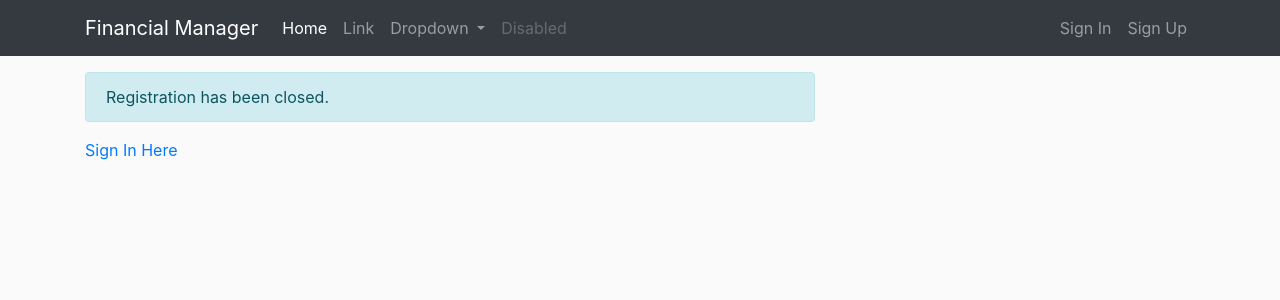
After one commit to dmitriyklebanov/bsuir_2020_python, a Django app: page /registration/closed/ in a window 1280 px wide. The commit adds this page. Shown: the top 300 px of the page. Run offline with Django 3.2, Linux system fonts and the light colour scheme; some libraries are stand-ins or nearby versions.

Commit message:
add 2 step registration

```diff
--- a/financial_manager/settings.py
+++ b/financial_manager/settings.py
@@ -40,6 +40,7 @@ INSTALLED_APPS = [
     'django.contrib.staticfiles',
 
     'crispy_forms',
+    'django_registration',
     'phone_field',
 
     'pages.apps.PagesConfig',
@@ -157,3 +158,5 @@ EMAIL_PORT = 587
 EMAIL_USE_TLS = True
 EMAIL_HOST_USER = os.environ.get('FM_EMAIL_USER')
 EMAIL_HOST_PASSWORD = os.environ.get('FM_EMAIL_PASSWORD')
+
+ACCOUNT_ACTIVATION_DAYS = 2
--- a/templates/base.html
+++ b/templates/base.html
@@ -51,7 +51,7 @@
                 <a class="nav-item nav-link" href="{% url 'logout' %}">Sign Out</a>
               {% else %}
                 <a class="nav-item nav-link" href="{% url 'login' %}">Sign In</a>
-                <a class="nav-item nav-link" href="{% url 'register' %}">Sign Up</a>
+                <a class="nav-item nav-link" href="{% url 'registration_register' %}">Sign Up</a>
               {% endif %}
           </div>
         </div>
--- a/users/templates/users/login.html
+++ b/users/templates/users/login.html
@@ -19,7 +19,7 @@
         </form>
         <div class="border-top pt-3">
             <small class="text-muted">
-                Don't Have An Account? <a class="ml-2" href="{% url 'register' %}">Sign Up Now</a>
+                Don't Have An Account? <a class="ml-2" href="{% url 'registration_register' %}">Sign Up Now</a>
             </small>
         </div>
     </div>
--- /dev/null
+++ b/users/templates/users/registration/activation_email/subject.txt
@@ -0,0 +1 @@
+Account activation - {{ site }}
--- /dev/null
+++ b/users/templates/users/registration/closed.html
@@ -0,0 +1,12 @@
+{% extends "base.html" %}
+
+{% block title %}
+    Closed
+{% endblock %}
+
+{% block content %}
+    <div class="alert alert-info">
+        Registration has been closed.
+    </div>
+    <a href="{% url 'login' %}">Sign In Here</a>
+{% endblock content %}
--- a/users/urls.py
+++ b/users/urls.py
@@ -1,13 +1,48 @@
 from django.contrib.auth import views as auth_views
-from django.urls import path
+from django.urls import path, include, reverse_lazy
 
+from django.views.generic.base import TemplateView
+
+from django_registration.backends.activation import views as registration_views
 from users import views as users_views
 
 urlpatterns = [
-    path('register/', users_views.register, name='register'),
     path('profile/', users_views.profile, name='profile'),
+
+    path('registration/register/',
+         registration_views.RegistrationView.as_view(
+             template_name='users/registration/register.html',
+             email_body_template='users/registration/activation_email/body.txt',
+             email_subject_template='users/registration/activation_email/subject.txt',
+             success_url=reverse_lazy("registration_complete"),
+             disallowed_url=reverse_lazy("registration_disallowed"),
+         ),
+         name='registration_register'),
+
+    path('registration/complete/',
+         TemplateView.as_view(template_name='users/registration/complete.html'),
+         name='registration_complete'),
+
+    path('registration/closed/',
+         TemplateView.as_view(template_name='users/registration/closed.html'),
+         name='registration_disallowed'),
+
+    path('registration/activate/<str:activation_key>/',
+         registration_views.ActivationView.as_view(
+             template_name='users/registration/activation_failed.html',
+             success_url=reverse_lazy("registration_activation_complete")
+         ),
+         name='registration_activate'),
+
+    path('registration/activation/complete/',
+         TemplateView.as_view(template_name='users/registration/activation_complete.html'),
+         name='registration_activation_complete'),
+
+
     path('login/', auth_views.LoginView.as_view(template_name='users/login.html'), name='login'),
     path('logout/', auth_views.LogoutView.as_view(template_name='users/logout.html'), name='logout'),
+
+
     path('password-reset/request/',
          auth_views.PasswordResetView.as_view(template_name='users/password_reset/request.html'),
          name='password_reset_request'),
@@ -23,5 +58,4 @@ urlpatterns = [
     path('password-reset/confirm/<uidb64>/<token>/',
          auth_views.PasswordResetConfirmView.as_view(template_name='users/password_reset/confirm.html'),
          name='password_reset_confirm'),
-
 ]
```
Also changed, not shown: users/forms.py (+0 -9 lines), users/templates/users/registration/activation_complete.html (added, +12 -0 lines), users/templates/users/registration/activation_email/body.txt (added, +10 -0 lines), users/templates/users/registration/activation_failed.html (added, +13 -0 lines), users/templates/users/registration/complete.html (added, +12 -0 lines), users/views.py (+1 -13 lines), users/templates/users/registration/register.html (renamed from users/templates/users/register.html).
